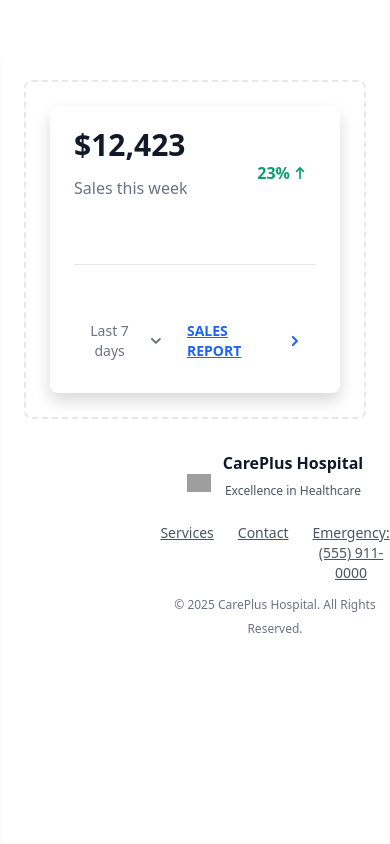
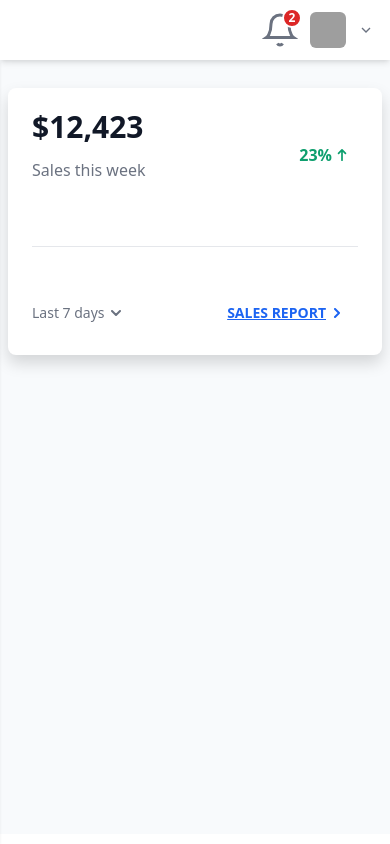
Before and after one commit to Sanjaya-Samudra/Hospital-Management-System, an Angular app in the folder Hospital-Management-System-Front-End/Hospital-Management-Front-End/: page /dashboard in a window 390 px wide. Shown: the top 844 px of the page. Built offline with nearby package versions, Linux system fonts and the light colour scheme; grey boxes are pictures that could not be loaded.

Commit message:
Implement responsive dashboard layout with sidebar functionality; add header component and adjust styles for various screen sizes

```diff
--- a/Hospital-Management-System-Front-End/Hospital-Management-Front-End/src/app/page/dash-board-page/dash-board-page.component.css
+++ b/Hospital-Management-System-Front-End/Hospital-Management-Front-End/src/app/page/dash-board-page/dash-board-page.component.css
@@ -0,0 +1,97 @@
+/* ===========================================
+   DASHBOARD LAYOUT
+   =========================================== */
+
+.main-content {
+  margin-left: 280px; /* Sidebar width */
+  margin-top: 70px; /* Header height */
+  min-height: calc(100vh - 70px); /* Full height minus header */
+  width: calc(100vw - 280px); /* Full width minus sidebar */
+  background: #f8fafc;
+  transition: margin-left 0.25s ease-in-out, width 0.25s ease-in-out;
+  position: relative;
+  z-index: 1;
+}
+
+.content-wrapper {
+  padding: 2rem;
+  max-width: 100%;
+  background: #f8fafc;
+  transition: padding-left 0.25s ease-in-out;
+}
+
+/* Responsive adjustments */
+@media (max-width: 1024px) {
+  .main-content {
+    margin-left: 0; /* Remove sidebar margin on tablets */
+    width: 100vw; /* Full width on tablets */
+  }
+
+  .content-wrapper {
+    padding: 1.5rem;
+  }
+}
+
+@media (max-width: 768px) {
+  .main-content {
+    margin-left: 0; /* Ensure no sidebar margin on mobile */
+    margin-top: 60px; /* Adjust for mobile header height */
+    width: 100vw; /* Full width on mobile */
+    padding-top: 1rem; /* Add some top padding for mobile */
+  }
+
+  .content-wrapper {
+    padding: 1rem 0.75rem; /* Reduce padding on mobile */
+  }
+}
+
+@media (max-width: 480px) {
+  .main-content {
+    margin-top: 60px;
+    width: 100vw; /* Full width on very small screens */
+  }
+
+  .content-wrapper {
+    padding: 0.75rem 0.5rem; /* Even less padding on very small screens */
+  }
+}
+
+/* When sidebar is collapsed (if implemented) */
+.main-content.sidebar-collapsed {
+  margin-left: 80px; /* Collapsed sidebar width */
+  width: calc(100vw - 80px); /* Full width minus collapsed sidebar */
+}
+
+/* Additional padding for collapsed sidebar to prevent overlap */
+.main-content.sidebar-collapsed .content-wrapper {
+  padding-left: 4rem; /* Extra left padding when sidebar is collapsed (64px) */
+}
+
+/* Ensure mobile overlay doesn't interfere */
+@media (max-width: 768px) {
+  .main-content {
+    position: relative;
+    z-index: 1;
+  }
+
+  /* Make sure content is accessible when mobile menu is open */
+  .main-content.mobile-menu-open {
+    pointer-events: none;
+  }
+
+  .main-content.mobile-menu-open .content-wrapper {
+    pointer-events: auto;
+  }
+}
+
+/* Print styles */
+@media print {
+  .main-content {
+    margin-left: 0;
+    margin-top: 0;
+  }
+
+  .content-wrapper {
+    padding: 0;
+  }
+}
--- a/Hospital-Management-System-Front-End/Hospital-Management-Front-End/src/app/page/dash-board-page/dash-board-page.component.html
+++ b/Hospital-Management-System-Front-End/Hospital-Management-Front-End/src/app/page/dash-board-page/dash-board-page.component.html
@@ -1,6 +1,7 @@
-<app-nav></app-nav>
-<div class="p-4 sm:ml-64">
-    <div class="p-4 border-2 border-gray-200 border-dashed rounded-lg dark:border-gray-700 mt-14">
+<app-nav (sidebarCollapsed)="onSidebarCollapsed($event)"></app-nav>
+<app-header></app-header>
+<div class="main-content" [class.sidebar-collapsed]="isSidebarCollapsed">
+    <div class="content-wrapper" [class.sidebar-collapsed]="isSidebarCollapsed">
       <router-outlet></router-outlet>
     </div>
  </div>
--- a/Hospital-Management-System-Front-End/Hospital-Management-Front-End/src/app/page/dash-board-page/dash-board-page.component.ts
+++ b/Hospital-Management-System-Front-End/Hospital-Management-Front-End/src/app/page/dash-board-page/dash-board-page.component.ts
@@ -1,15 +1,21 @@
-import { Component } from '@angular/core';
+import { Component, ViewChild } from '@angular/core';
 import { NavComponent } from "../../common/nav/nav.component";
+import { HeaderComponent } from "../../common/header/header.component";
 import { RouterOutlet } from '@angular/router';
 import { FooterComponent } from '../../common/footer/footer.component';
 
 @Component({
   selector: 'app-dash-board-page',
   standalone: true,
-  imports: [NavComponent, FooterComponent ,RouterOutlet],
+  imports: [NavComponent, HeaderComponent, FooterComponent, RouterOutlet],
   templateUrl: './dash-board-page.component.html',
   styleUrl: './dash-board-page.component.css'
 })
 export class DashBoardPageComponent {
+  @ViewChild(NavComponent) navComponent!: NavComponent;
+  isSidebarCollapsed = false;
 
+  onSidebarCollapsed(collapsed: any) {
+    this.isSidebarCollapsed = collapsed as boolean;
+  }
 }
```
